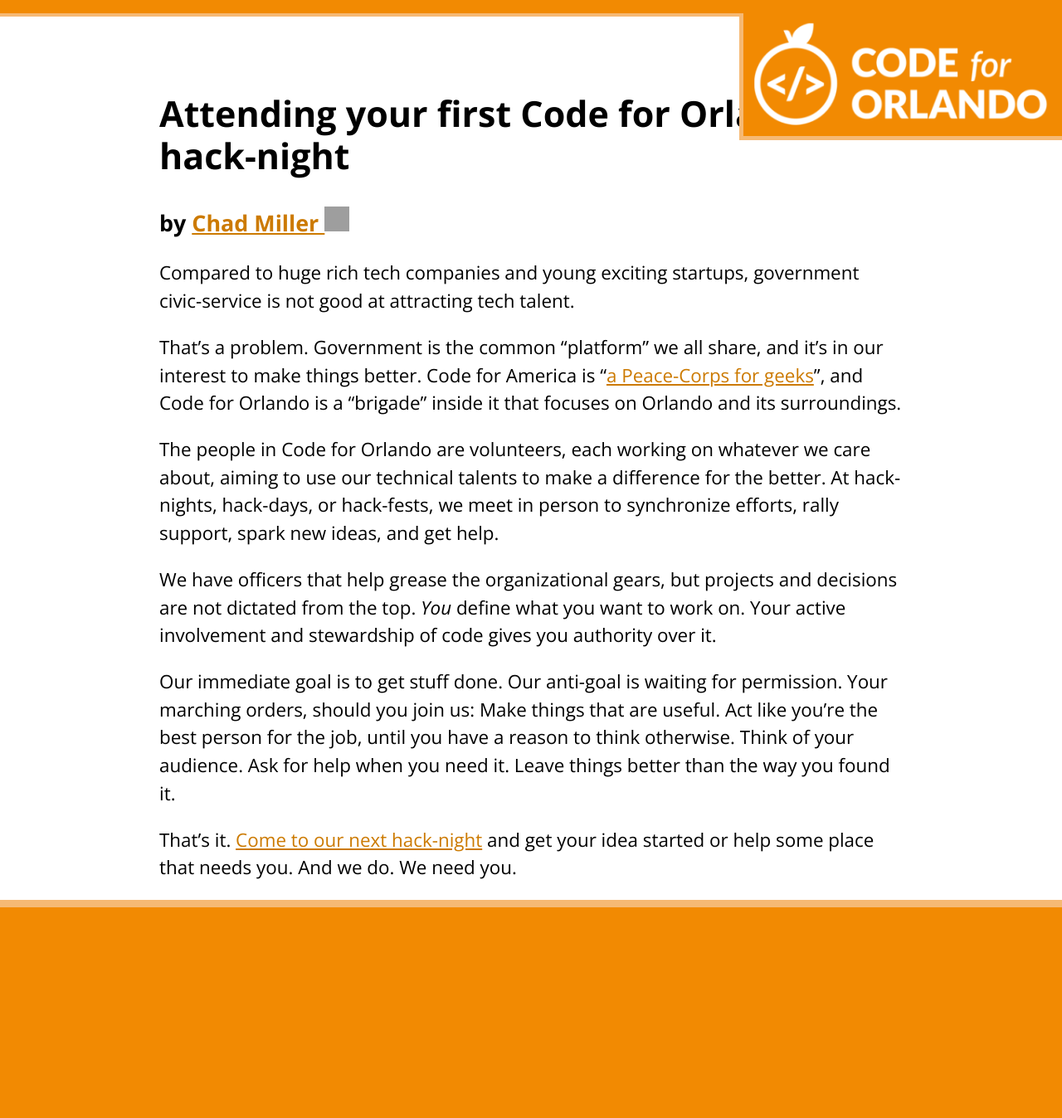
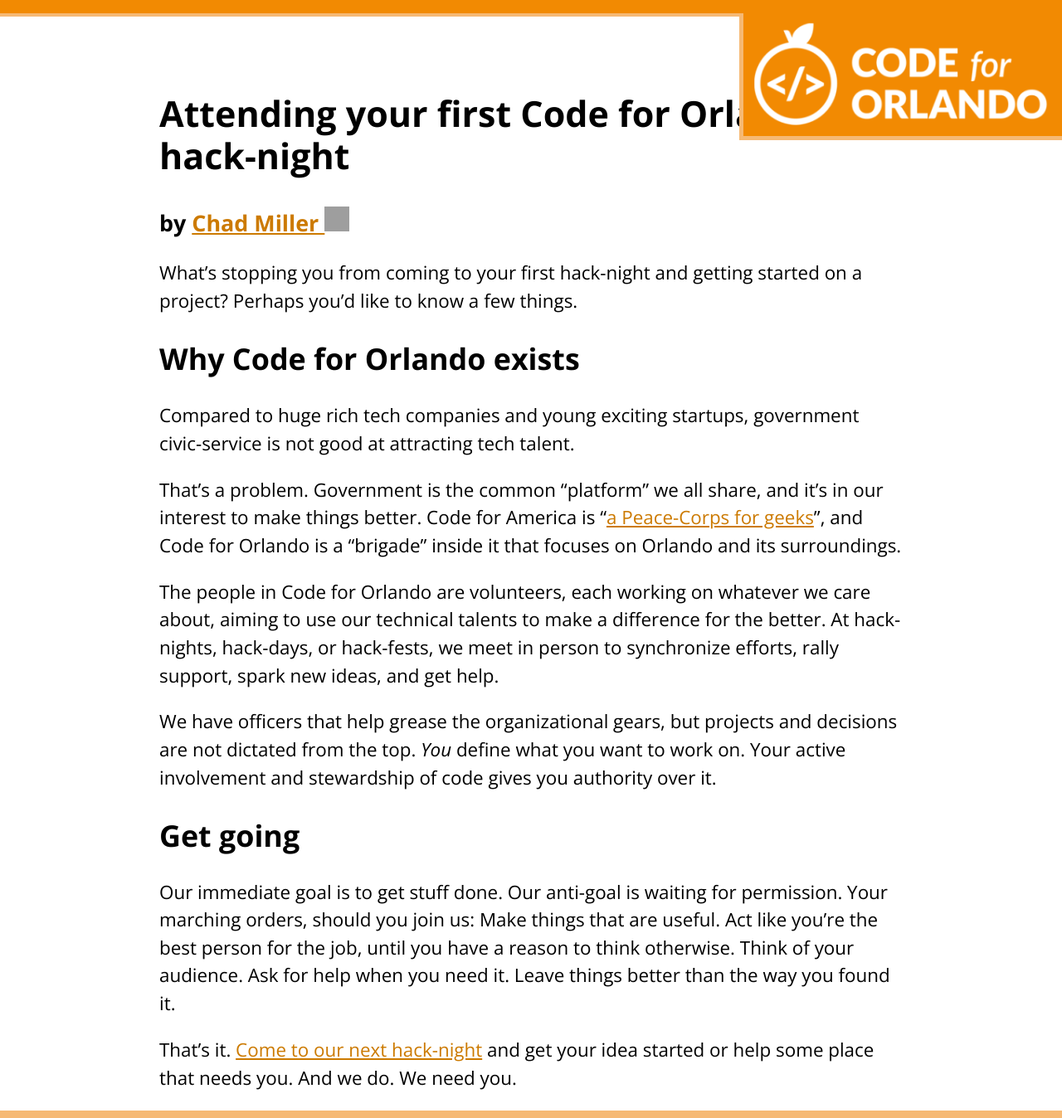
Before and after one commit to cforlando/cforlando.github.io, a Jekyll site: the page built from _posts/2016-02-01-your-first-hacknight.md, in a window 1280 px wide. Shown: the whole page at 83% size. Built offline with Jekyll 4.4.1, drawn with Linux system fonts in a browser that asks for light colours; before the commit the page ends 1094 px from its top, so only the background shows below that; grey boxes are pictures that could not be loaded.

Commit message:
Add apology and section titles

```diff
--- a/_posts/2016-02-01-your-first-hacknight.md
+++ b/_posts/2016-02-01-your-first-hacknight.md
@@ -4,6 +4,11 @@ title: Attending your first Code for Orlando hack-night
 tags: org onboarding hospitaller
 author: chadmiller
 ---
+
+What's stopping you from coming to your first hack-night and getting started on a project? Perhaps you'd like to know a few things.
+
+Why Code for Orlando exists
+===========================
 
 Compared to huge rich tech companies and young exciting startups, government civic-service is not good at attracting tech talent.
 
@@ -13,6 +18,9 @@ The people in Code for Orlando are volunteers, each working on whatever we care
 
 We have officers that help grease the organizational gears, but projects and decisions are not dictated from the top. *You* define what you want to work on. Your active involvement and stewardship of code gives you authority over it.
 
+Get going
+=========
+
 Our immediate goal is to get stuff done. Our anti-goal is waiting for permission. Your marching orders, should you join us: Make things that are useful. Act like you're the best person for the job, until you have a reason to think otherwise. Think of your audience. Ask for help when you need it. Leave things better than the way you found it.
 
 That's it. [Come to our next hack-night](http://www.meetup.com/Code-For-Orlando/) and get your idea started or help some place that needs you. And we do. We need you.
```
